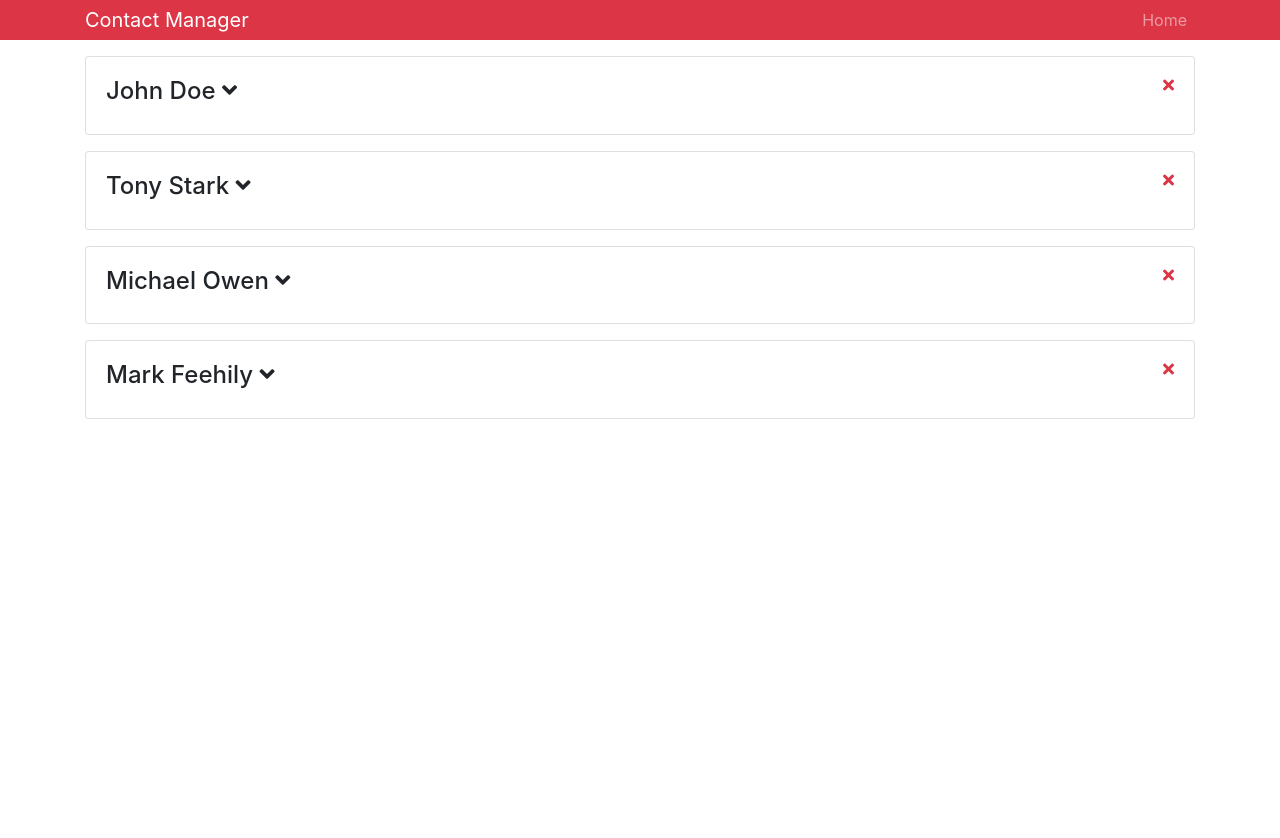
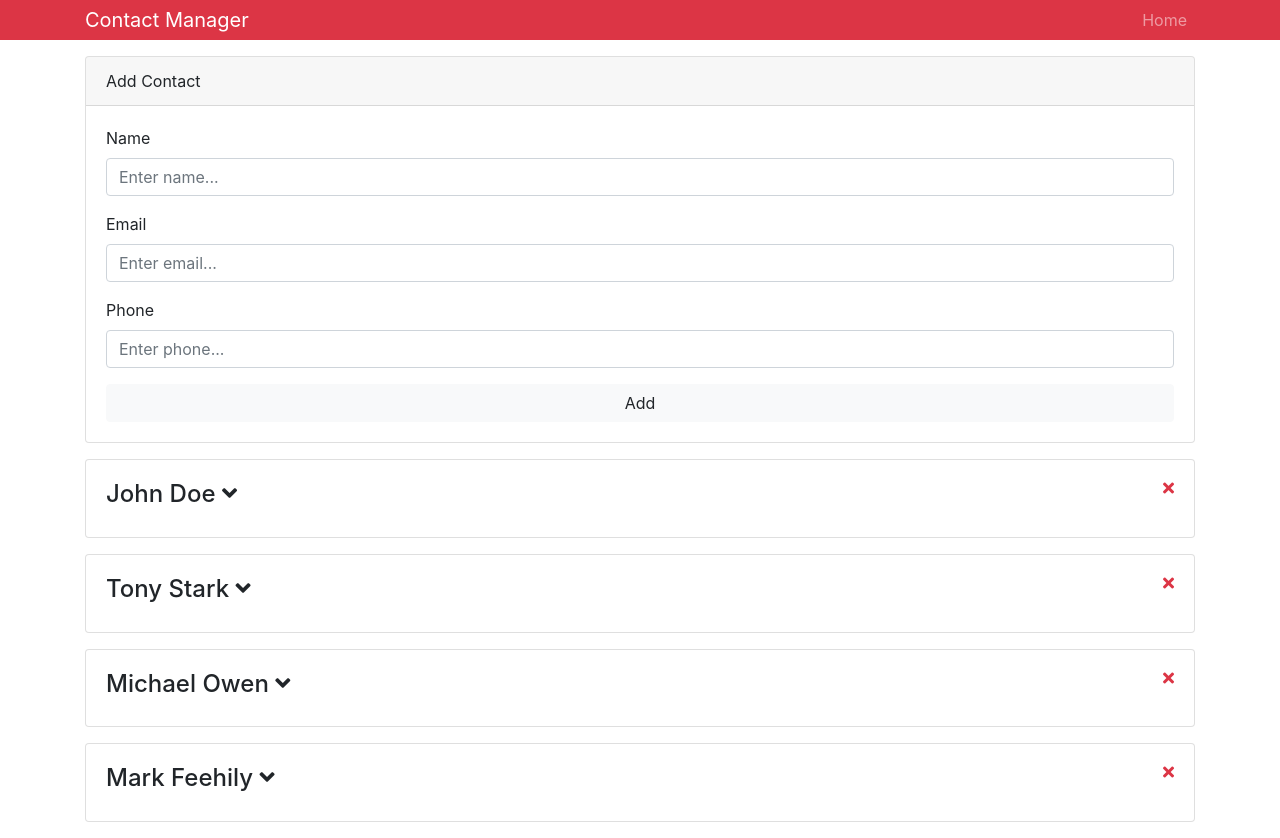
Before and after one commit to jamnguyen/contact-manager, a React (Create React App) app: page /contact/add in a window 1280 px wide. Before the commit the page ends 800 px from the top, so only its background shows below. Built offline with nearby package versions, Linux system fonts and the light colour scheme.

Commit message:
Implement Add Contact Form.

```diff
--- a/package.json
+++ b/package.json
@@ -6,7 +6,8 @@
     "bootstrap": "^4.1.3",
     "react": "^16.4.2",
     "react-dom": "^16.4.2",
-    "react-scripts": "1.1.4"
+    "react-scripts": "1.1.4",
+    "uuid": "^3.3.2"
   },
   "scripts": {
     "start": "react-scripts start",
--- a/src/App.css
+++ b/src/App.css
@@ -0,0 +1,3 @@
+.pointer {
+  cursor: pointer;
+}
--- a/src/App.js
+++ b/src/App.js
@@ -3,9 +3,10 @@ import 'bootstrap/dist/css/bootstrap.min.css';
 import './App.css';
 
 
-import Header from './components/Header/Header';
-import Contacts from './components/Contacts/Contacts';
 import { Provider } from './AppContext';
+import Header from './components/layout/Header';
+import Contacts from './components/contact/Contacts';
+import ContactAdd from './components/contact/ContactAdd';
 
 class App extends Component {
   render() {
@@ -14,6 +15,7 @@ class App extends Component {
         <div className="App">
           <Header title="Contact Manager" />
           <div className="container">
+            <ContactAdd />
             <Contacts />
           </div>
         </div>
--- a/src/AppContext.js
+++ b/src/AppContext.js
@@ -2,12 +2,18 @@ import React, { Component } from 'react';
 
 export const ACTION_TYPES = {
   CONTACT: {
+    ADD: 'CONTACT_ADD',
     DELETE: 'CONTACT_DELETE',
   }
 }
 
 const reduce = (state, action) => {
   switch(action.type) {
+    case ACTION_TYPES.CONTACT.ADD:
+      return ({
+        ...state,
+        contacts: [action.payload, ...state.contacts]
+      });
     case ACTION_TYPES.CONTACT.DELETE:
       return ({
         ...state,
--- a/src/components/Contact/Contact.js
+++ b/src/components/contact/Contact.js
@@ -32,8 +32,8 @@ class Contact extends Component {
           return (
             <div className="card card-body mb-3">
               <div className="d-flex justify-content-between">
-                <h4>{ name }  <i className={'fas ' + (showDetails ? 'fa-angle-up' : 'fa-angle-down')} onClick={this.toggleDetails}/></h4>
-                <i className="fas fa-times text-danger" onClick={this.deleteContact.bind(this, id, dispatch)}/>
+                <h4>{ name }  <i className={'pointer fas ' + (showDetails ? 'fa-angle-up' : 'fa-angle-down')} onClick={this.toggleDetails}/></h4>
+                <i className="fas fa-times text-danger pointer" onClick={this.deleteContact.bind(this, id, dispatch)}/>
               </div>
               { showDetails ? (
                 <ul className="list-group">
--- /dev/null
+++ b/src/components/contact/ContactAdd.js
@@ -0,0 +1,83 @@
+import React, { Component } from 'react';
+import uuid from 'uuid';
+import { Consumer, ACTION_TYPES } from '../../AppContext';
+import TextInput from '../layout/TextInput';
+
+class ContactAdd extends Component {
+  state = {
+    name: '',
+    email: '',
+    phone: ''
+  };
+
+  onAddContact = (dispatch, e) => {
+    e.preventDefault();
+    const { name, email, phone } = this.state;
+    const newContact = {
+      id: uuid(),
+      name,
+      email,
+      phone
+    };
+    dispatch({ type: ACTION_TYPES.CONTACT.ADD, payload: newContact });
+
+    // Clear form after submitting
+    this.setState({
+      name: '',
+      email: '',
+      phone: ''
+    })
+  }
+
+  onInputChange = e => this.setState({[e.target.name]: e.target.value});
+
+  render() {
+    const { name, email, phone } = this.state;
+
+    return (
+      <Consumer>
+        { value => {
+          const { dispatch } = value;
+
+          return (
+            <div className="card mb-3">
+              <div className="card-header">Add Contact</div>
+              <div className="card-body">
+                <form onSubmit={this.onAddContact.bind(this, dispatch)}>
+                  <TextInput
+                    label="Name"
+                    name="name"
+                    value={ name }
+                    placeHolder="Enter name..."
+                    onChange={ this.onInputChange }
+                  />
+                  <TextInput
+                    label="Email"
+                    name="email"
+                    type="email"
+                    value={ email }
+                    placeHolder="Enter email..."
+                    onChange={ this.onInputChange }
+                  />
+                  <TextInput
+                    label="Phone"
+                    name="phone"
+                    value={ phone }
+                    placeHolder="Enter phone..."
+                    onChange={ this.onInputChange }
+                  />
+                  <input
+                    type="submit"
+                    className="btn btn-light btn-block"
+                    value="Add" />
+                </form>
+              </div>
+            </div>
+          );
+        }}
+      </Consumer>
+    );
+  }
+}
+
+export default ContactAdd;
--- a/src/components/Contacts/Contacts.js
+++ b/src/components/contact/Contacts.js
@@ -1,5 +1,5 @@
 import React, { Component } from 'react'
-import Contact from '../Contact/Contact';
+import Contact from './Contact';
 import { Consumer } from '../../AppContext';
 
 class Contacts extends Component {
--- /dev/null
+++ b/src/components/layout/TextInput.js
@@ -0,0 +1,33 @@
+import React from 'react';
+import PropTypes from 'prop-types';
+
+const TextInput = ({ label, type, name, value, placeHolder, onChange }) => {
+  return (
+    <div className="form-group">
+      <label htmlFor={ name } >{ label }</label>
+      <input
+        type={ type }
+        name={ name }
+        value={ value }
+        placeholder={ placeHolder }
+        onChange={ onChange }
+        className="form-control"
+      />
+    </div>
+  )
+}
+
+TextInput.propTypes = {
+  label: PropTypes.string,
+  type: PropTypes.string.isRequired,
+  name: PropTypes.string.isRequired,
+  value: PropTypes.string.isRequired,
+  placeHolder: PropTypes.string.isRequired,
+  onChange: PropTypes.func.isRequired,
+};
+
+TextInput.defaultProps = {
+  type: 'text'
+};
+
+export default TextInput;
```
Also changed, not shown: src/components/layout/Header.js (renamed from src/components/Header/Header.js).
